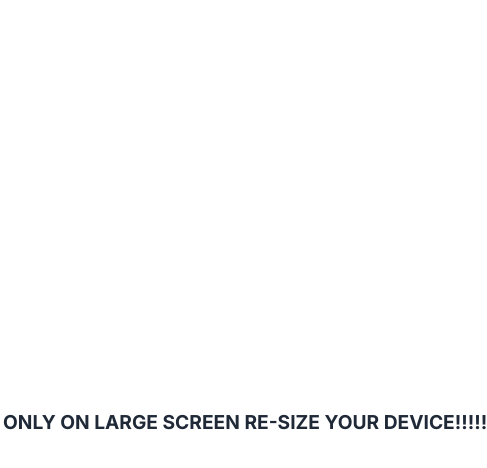
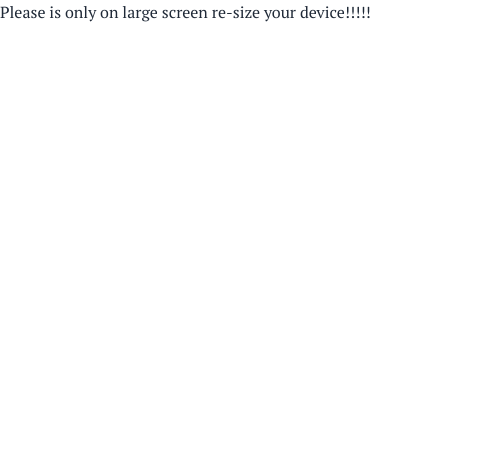
Before and after one commit to Mel-Turham/FascoUi, a React (Vite) app: page / in a window 390 px wide. Shown: the top 468 px of the page, 487 px wide, since content can reach past the window. Built offline with nearby package versions, Linux system fonts and the light colour scheme.

Commit message:
newsLetters and testimonials

```diff
--- a/src/App.css
+++ b/src/App.css
@@ -1,31 +1,3 @@
 @tailwind base;
 @tailwind components;
 @tailwind utilities;
-
-@media (min-width: 0px) and (max-width: 1000px) {
-	.large-screen {
-		display: none;
-	}
-	.small-screen {
-		position: absolute;
-		top: 50%;
-		left: 50%;
-		transform: translate(-50%, -50%);
-		display: block;
-    font-size: 1.2rem;
-    text-wrap: nowrap;
-    font-weight: 700;
-    text-transform: uppercase;
-    font-family: 'inter', sans-serif;
-	}
-}
-
-@media (max-width < 1200px) {
-	.small-screen {
-		display: none;
-		position: absolute;
-		top: 50%;
-		left: 50%;
-		transform: translate(-50%, -50%);
-	}
-}
--- a/src/pages/Home.tsx
+++ b/src/pages/Home.tsx
@@ -20,6 +20,7 @@ import { IoIosArrowBack, IoIosArrowForward } from 'react-icons/io';
 import { GrCertificate } from 'react-icons/gr';
 import { RxCodesandboxLogo } from 'react-icons/rx';
 import Modal from '../components/Modal';
+import Carousel from '../components/Testimonials';
 const Home = () => {
 	const [selectedProductId, setSelectedProductId] = useState<number | null>(
 		null,
@@ -230,7 +231,7 @@ const Home = () => {
 			</section>
 
 			{/*  */}
-			<section className='bg-red-600'>
+			<section>
 				<div className='grid grid-cols-2 gap-2 mt-[2rem] bg-[#DADADA]'>
 					<img
 						src={image5}
@@ -331,6 +332,8 @@ const Home = () => {
 					<img src='../../src/assets/images/ig-3.png' alt='' />
 				</div>
 			</section>
+
+			<Carousel/>
 		</section>
 	);
 };
```
